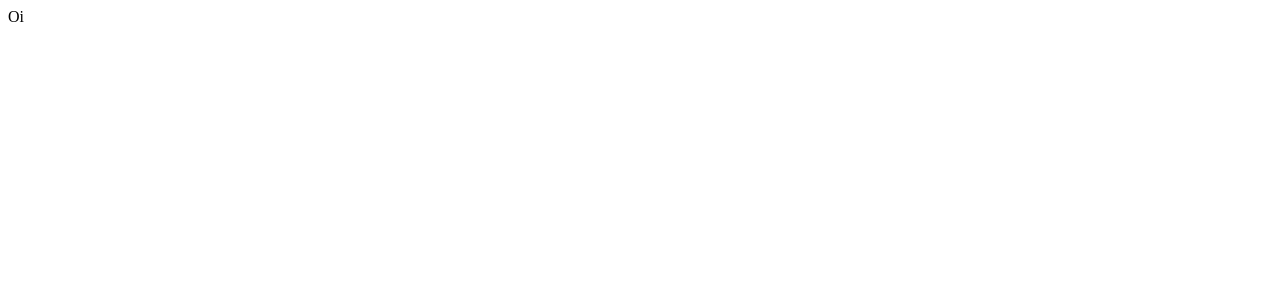
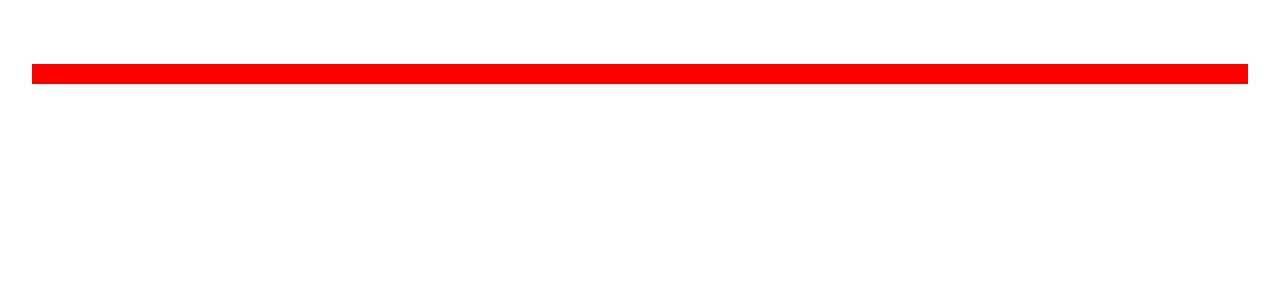
Before and after one commit to Henrique1204/Slide-React, a React (Create React App) app: page / in a window 1280 px wide. Shown: the top 300 px of the page. Built offline with nearby package versions, Linux system fonts and the light colour scheme; the HTML template or start-up script is replaced by a standard one.

Commit message:
Criar estrutura base

```diff
--- /dev/null
+++ b/src/App.css
@@ -0,0 +1,43 @@
+*,
+*::before,
+*::after {
+  margin: 0;
+  padding: 0;
+  box-sizing: border-box;
+  font-family: inherit;
+  color: inherit;
+  outline: none;
+}
+
+body {
+  padding: 4rem 2rem;
+}
+
+h1,
+h2,
+h3,
+h4 {
+  line-height: 1.3;
+}
+
+p,
+a,
+ul,
+li,
+small,
+textarea {
+  line-height: 1.5;
+}
+
+p {
+  font-size: 1.125rem;
+}
+
+a {
+  text-decoration: none;
+}
+
+ul,
+li {
+  list-style: none;
+}
--- a/src/App.js
+++ b/src/App.js
@@ -1,7 +1,11 @@
 import React from 'react';
 
+import './App.css';
+
+import SlideWrapper from './Componentes/SlideWrapper';
+
 const App = () => {
-  return <div>Oi</div>;
+  return <SlideWrapper />;
 };
 
 export default App;
--- /dev/null
+++ b/src/Componentes/SlideWrapper/SlideWrapper.jsx
@@ -0,0 +1,8 @@
+import React from 'react';
+import { Container } from './SlideWrapper.styled';
+
+const SlideWrapper = () => {
+    return <Container></Container>;
+}
+
+export default SlideWrapper;
--- /dev/null
+++ b/src/Componentes/SlideWrapper/SlideWrapper.styled.js
@@ -0,0 +1,7 @@
+import styled  from "styled-components";
+
+export const Container = styled.div`
+    width: 100%;
+    height: 20px;
+    background-color: #F00;
+`;
--- /dev/null
+++ b/src/Componentes/SlideWrapper/index.jsx
@@ -0,0 +1,3 @@
+import SlideWrapper from './SlideWrapper';
+
+export default SlideWrapper;
```
